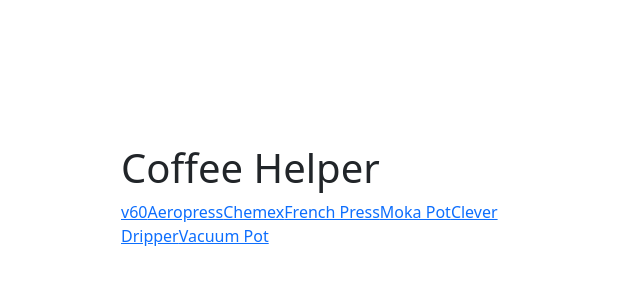
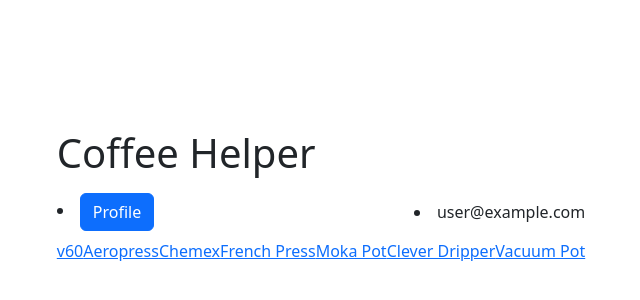
Before and after one commit to jrgiacone/coffee-helper-api, a React (Create React App) app: page / in a window 1280 px wide. Shown: the part 204-504 px from the top of the page, without its empty margins (319-959 px from the left). Built offline with nearby package versions, Linux system fonts and the light colour scheme; no server answers; sample sign-in values are in the browser's storage.

Commit message:
added nav bar kinda

```diff
--- a/src/components/App.js
+++ b/src/components/App.js
@@ -1,7 +1,6 @@
 import { Container } from "react-bootstrap";
 import AuthProvider from "../contexts/AuthContext";
 import Signup from "./Authentication/Signup";
-import Dashboard from "./Dashboard";
 import Login from "./Authentication/Login";
 import { BrowserRouter as Router, Routes, Route } from 'react-router-dom'
 import PrivateRoute from "./Authentication/PrivateRoute";
@@ -10,20 +9,22 @@ import UpdateProfile from "./Authentication/UpdateProfile";
 import Header from "./Header";
 import Selection from "./Selection";
 import Coffee from "./Coffee";
+import Dashboard from "./Dashboard";
 
 function App() {
   return (
       <Container className="d-flex align-items-center justify-content-center"
         style={ {minHeight: "100vh" }}>
-          <div className="w-100" style= {{ maxWidth: "400px" }}>
+          <div className="w-300" style= {{ maxWidth: "800px" }}>
             <Router>
               <AuthProvider>
                 <Routes>
                   {/* <Route exact path ='/' element={<PrivateRoute><Dashboard /></PrivateRoute>} /> */}
-                  <Route path='/' exact element={<> <Header /> <Selection /></>} />
+                  <Route path='/' exact element={<PrivateRoute><Header /> <Selection /></PrivateRoute>} />
                   <Route path ='/update-profile' element={<PrivateRoute><UpdateProfile /></PrivateRoute>} />
                   <Route path="/signup" element={<Signup/>} />
                   <Route path="/login" element={<Login />} />
+                  <Route path="/profile" element={<Dashboard />} />
                   <Route path="/forgot-password" element={<ForgotPassword />} />
                   <Route path="/coffee" element={<Coffee />} />
                 </Routes>
--- a/src/components/Authentication/UpdateProfile.js
+++ b/src/components/Authentication/UpdateProfile.js
@@ -21,22 +21,45 @@ const UpdateProfile = () => {
 
     const promises = []
     setLoading(true)
-    setError('')
+    setError("")
 
-    if(emailRef.current.value !== currentUser.email) {
+    if (emailRef.current.value !== currentUser.email) {
       promises.push(updateEmail(emailRef.current.value))
     }
-    if(passwordRef.current.value !== currentUser.password) {
+    if (passwordRef.current.value) {
       promises.push(updatePassword(passwordRef.current.value))
     }
 
-    Promise.all(promises).then(() =>  {
-      navigate('/' , {replace: true})
-    }).catch(() => {
-      setError('Failed to update account')
-    }).finally(() => {
-      setLoading(false)
-    })
+    Promise.all(promises)
+      .then(() => {
+        navigate("/", {replace: true})
+      })
+      .catch(() => {
+        setError("Failed to update account")
+      })
+      .finally(() => {
+        setLoading(false)
+      })
+
+
+    // const promises = []
+    // setLoading(true)
+    // setError('')
+
+    // if(emailRef.current.value !== currentUser.email) {
+    //   promises.push(updateEmail(emailRef.current.value))
+    // }
+    // if(passwordRef.current.value !== currentUser.password) {
+    //   promises.push(updatePassword(passwordRef.current.value))
+    // }
+
+    // Promise.all(promises).then(() =>  {
+    //   navigate('/' , {replace: true})
+    // }).catch(() => {
+    //   setError('Failed to update account')
+    // }).finally(() => {
+    //   setLoading(false)
+    // })
 
     try{
       // await signup(emailRef.current.value, passwordRef.current.value)
--- a/src/components/Nav.jsx
+++ b/src/components/Nav.jsx
@@ -1,13 +1,35 @@
-import { Link } from 'react-router-dom'
-import Dashboard from './Dashboard'
+import { Link } from "react-router-dom";
+import { useAuth } from "../contexts/AuthContext";
+import Dashboard from "./Dashboard";
 
 const Nav = () => {
+  const { currentUser } = useAuth();
   return (
-    <nav>
-      <Link to="/coffee">V60</Link>
-      <Dashboard />
+    <nav className="navbar">
+      {/* <li>
+        <Link to="/update-profile" className="btn btn-primary">
+          Update Profile
+        </Link>
+      </li> */}
+      <li>
+        <Link to="/profile" className="btn btn-primary">
+          Profile
+        </Link>
+      </li>
+
+      {/* <li>
+        <Link to="/logout" className="btn btn-primary">
+          Log Out
+        </Link>
+      </li> */}
+      {/* <li>
+        <Link to="/login" className="btn btn-primary">
+          Log In
+        </Link>
+      </li> */}
+      <li>{currentUser.email}</li>
     </nav>
-  )
-}
+  );
+};
 
-export default Nav
+export default Nav;
--- a/src/components/Selection.jsx
+++ b/src/components/Selection.jsx
@@ -1,11 +1,13 @@
 // import Coffee from "../Coffee";
 // import { useState } from "react";
 import { Link } from "react-router-dom";
+import Nav from "./Nav";
 
 const Selection = () => {
   // const [maker, newMaker] = useState('coffee');
   return (
     <section>
+      <Nav />
       <Link
         to="/coffee"
         onClick={() => sessionStorage.setItem("selection", "v60")}
```
